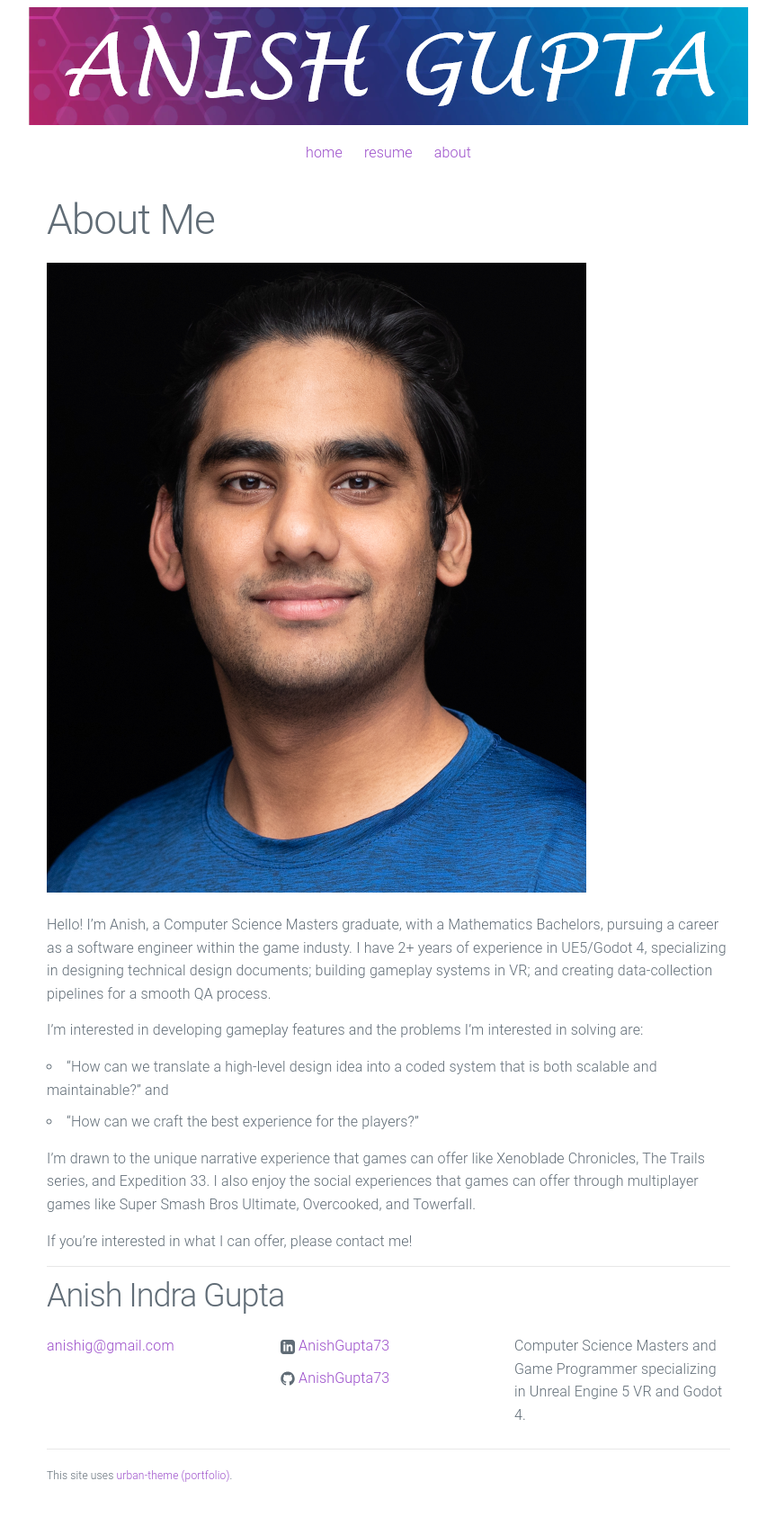
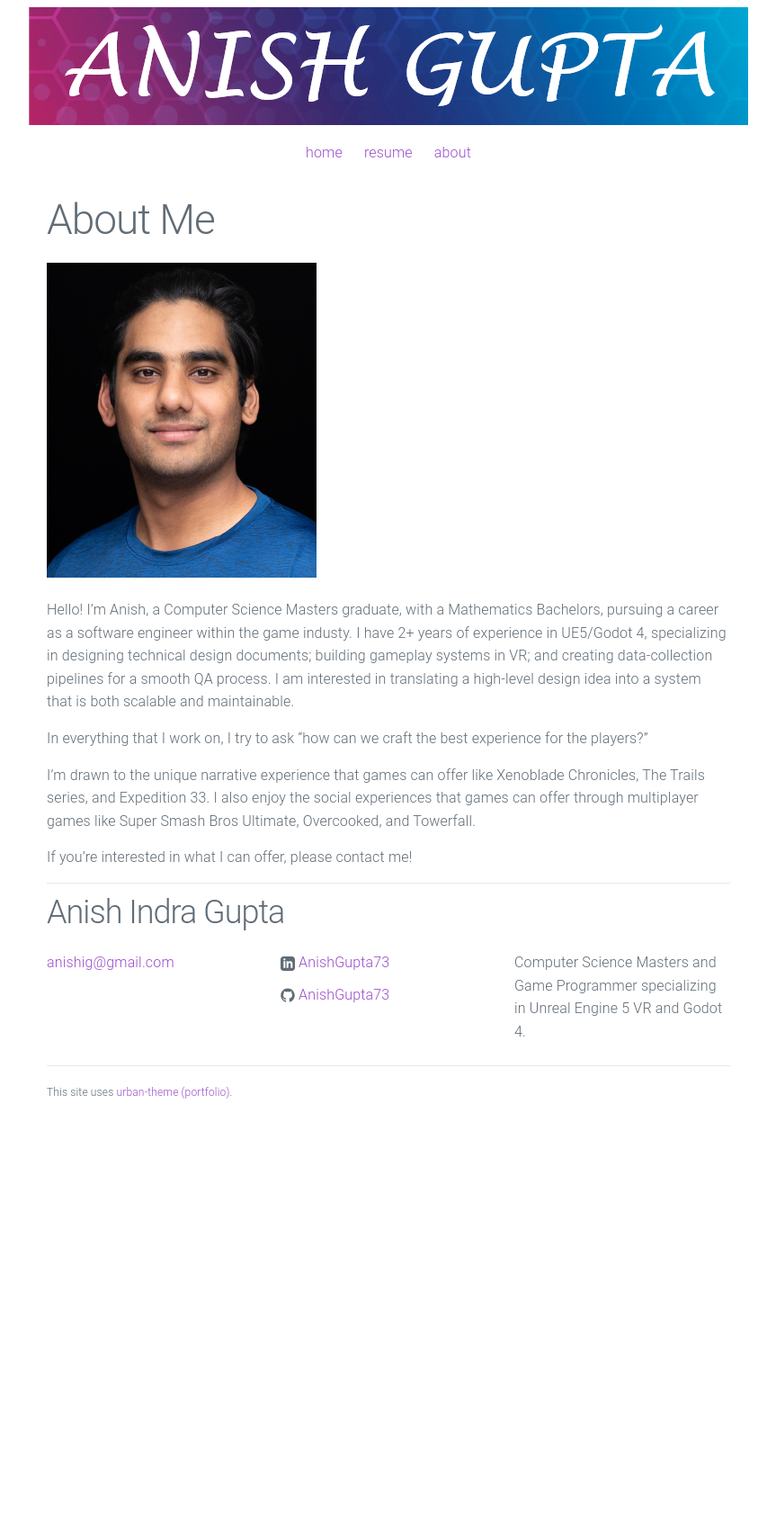
Before and after one commit to AnishGupta73/anishgupta73.github.io, a Jekyll site: the page built from about.md, in a window 1280 px wide. Shown: the whole page at 90% size, without its empty margins (208-1071 px from the left). Built offline with Jekyll 4.4.1, drawn with Linux system fonts in a browser that asks for light colours; after the commit the page ends 1259 px from its top, so only the background shows below that.

Commit message:
Rc and about me updates

```diff
--- a/about.md
+++ b/about.md
@@ -4,13 +4,11 @@ title: "About Me"
 permalink: /about/
 ---
 
-![Portrait](/assets/Portrait_small.png)
+![Portrait](/assets/Portrait_smaller.png)
 
-Hello! I'm Anish, a Computer Science Masters graduate, with a Mathematics Bachelors, pursuing a career as a software engineer within the game industy. I have 2+ years of experience in UE5/Godot 4, specializing in designing technical design documents; building gameplay systems in VR; and creating data-collection pipelines for a smooth QA process.
+Hello! I'm Anish, a Computer Science Masters graduate, with a Mathematics Bachelors, pursuing a career as a software engineer within the game industy. I have 2+ years of experience in UE5/Godot 4, specializing in designing technical design documents; building gameplay systems in VR; and creating data-collection pipelines for a smooth QA process. I am interested in translating a high-level design idea into a system that is both scalable and maintainable.
 
-I'm interested in developing gameplay features and the problems I'm interested in solving are:
-* "How can we translate a high-level design idea into a coded system that is both scalable and maintainable?" and
-* "How can we craft the best experience for the players?"
+In everything that I work on, I try to ask "how can we craft the best experience for the players?"
 
 I'm drawn to the unique narrative experience that games can offer like Xenoblade Chronicles, The Trails series, and Expedition 33. I also enjoy the social experiences that games can offer through multiplayer games like Super Smash Bros Ultimate, Overcooked, and Towerfall.
 
```
Also changed, not shown: _posts/2022-10-07-newer-game.md (+6 -1 lines), assets/Portrait_smaller.png (added).
